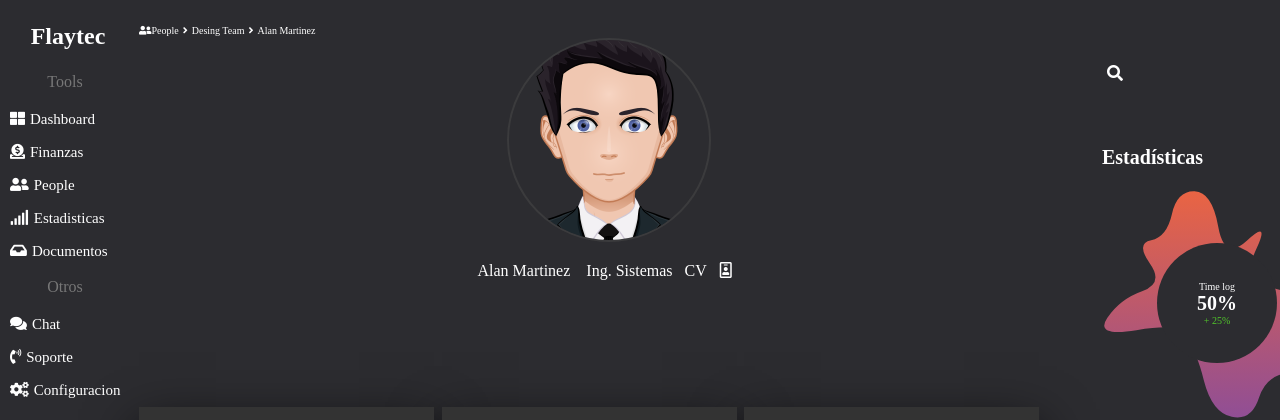
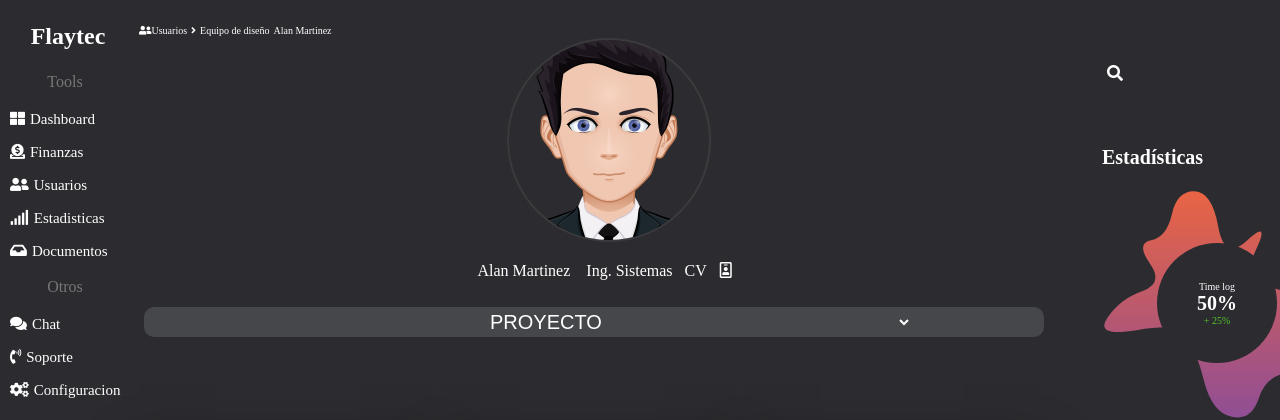
Before and after one commit to Flaytecno/Pagina, a plain HTML site: page usuarios/Alan.html in a window 1280 px wide. Shown: the top 420 px of the page. Drawn offline with Linux system fonts and the light colour scheme.

Commit message:
Update Alan.html

```diff
--- a/usuarios/Alan.html
+++ b/usuarios/Alan.html
@@ -20,7 +20,7 @@
       <ul>
         <li><i class="fas fa-th-large"></i>Dashboard</li>
         <li><i class="fas fa-donate"></i>Finanzas</li>
-        <li><a href="https://flaytecno.github.io/Pagina/#People"><i class="fas fa-user-friends"></i>People</a></li>
+        <li><a href="https://flaytecno.github.io/Pagina/#People"><i class="fas fa-user-friends"></i>Usuarios</a></li>
         <li><i class="fas fa-signal"></i>Estadisticas</li>
         <li><i class="fas fa-inbox"></i>Documentos</li>
       </ul>
@@ -36,10 +36,9 @@
     <div class="div2">
 
       <div>
-        <label id="People"><i class="fas fa-user-friends"></i>People</label>
+        <label id="People"><i class="fas fa-user-friends"></i>Usuarios</label>
         <label><i class="fas fa-angle-right"></i></label>
-        <label>Desing Team</label>
-        <label><i class="fas fa-angle-right"></i></label>
+        <label>Equipo de diseño</label>
         <label>Alan Martinez</label>
       </div>
       <div class="contimg">
@@ -50,6 +49,18 @@
         <p>Ing. Sistemas</p>
         <p id="cv">CV <i class="far fa-id-badge" id="icono"></i></p>
       </div>
+      <div class="div21">
+        <form class="form" id="input">
+          <select class="select" name="area" onChange="location = form.area.options[form.area.selectedIndex].value;">
+            <option value="Seleccione una opcion" class="form1">PROYECTO</option>
+            <optgroup label="Alan Martinez" class="optgroup">
+              <option value="https://flaytec.github.io/calcu/"> Calculadora</option>
+              <option value="https://flaytec.github.io/Toggle/"> Toggle</option>
+              <option value="https://flaytec.github.io/login/"> Login</option>
+              <option value="https://flaytec.github.io/resp/"> Web responsive</option>
+              <option value="https://flaytec.github.io/Botones/"> Botones</option>
+          </select>
+        </div>
       <div class="container">
         <div class="card">
           <div class="face face1">
@@ -215,7 +226,7 @@
           <div class="conten-proyect">
             <div class="proyect">
               <img src="/Pagina/img/boton.png" alt="">
-              <h3>Web responsive</h3>
+              <h3>Botones</h3>
               <a href="https://flaytec.github.io/Botones/">
                 <p><i class="far fa-window-restore"></i>WEB</p>
               </a>
```
